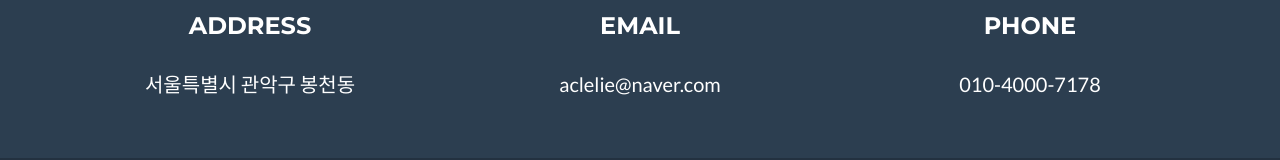
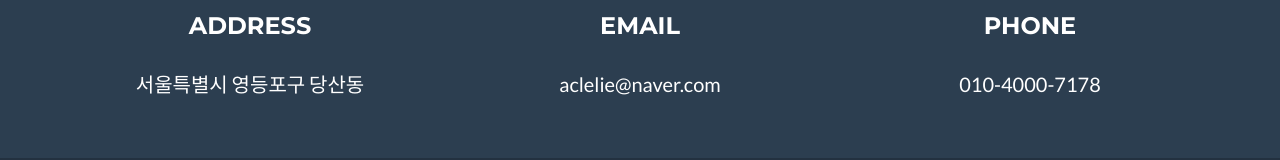
Before and after one commit to ganggeon/portfolio, a website: page index.html in a window 1280 px wide. Shown: the part 3854-4014 px from the top of the page. Drawn offline with nearby package versions, Linux system fonts and the light colour scheme.

Commit message:
Update index.html

```diff
--- a/index.html
+++ b/index.html
@@ -192,7 +192,7 @@
                 <div class="row">
                     <div class="footer-col col-md-4">
                         <h3>Address</h3>
-                        <p>서울특별시 관악구 봉천동</p>
+                        <p>서울특별시 영등포구 당산동</p>
                     </div>
                     <div class="footer-col col-md-4">
                         <h3>Email</h3>
```
